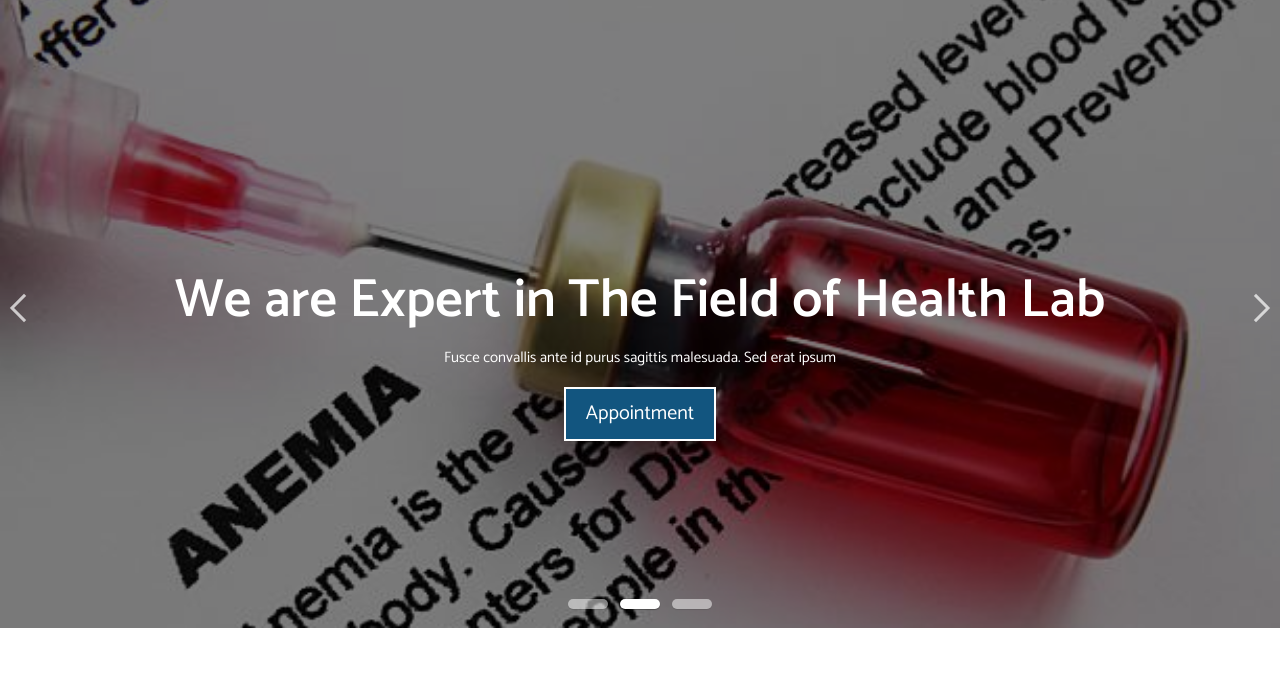
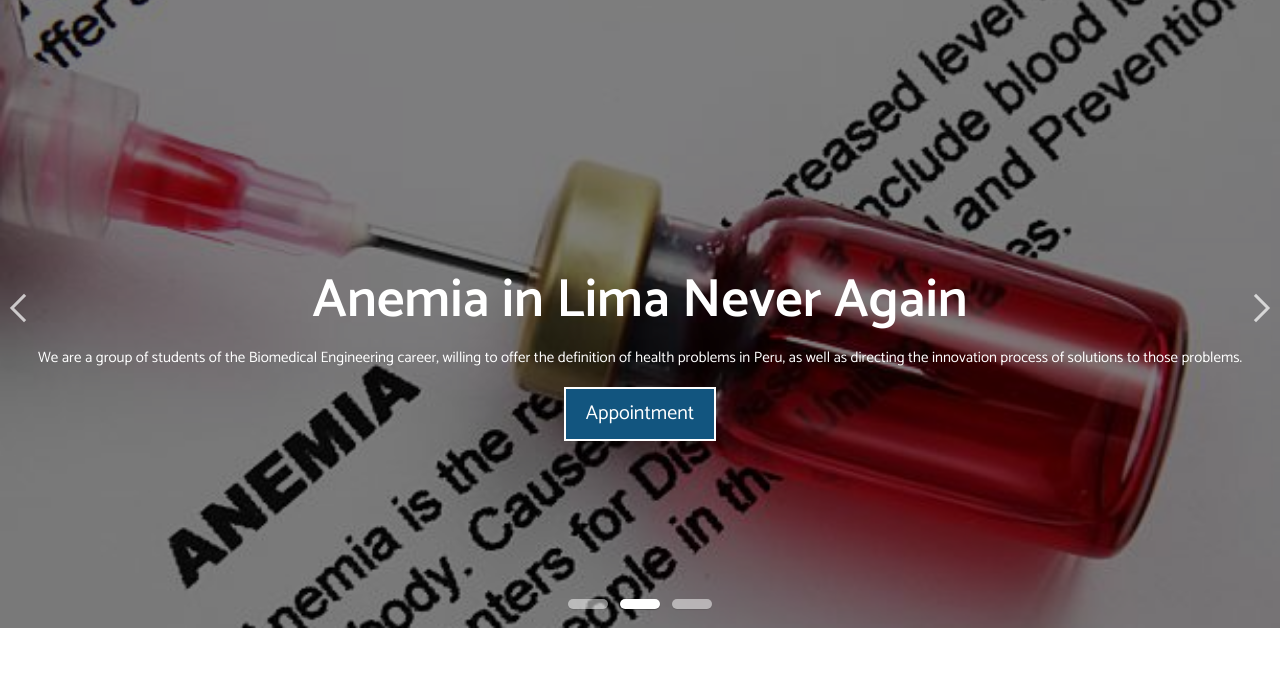
Before and after one commit to DairCortez/P-GINA-FINAL, a plain HTML site: page index.html in a window 1280 px wide. Both pictures are taken after a click on the link "anemia.nunca.más@gmail.com". Shown: the part 122-800 px from the top of the page. Drawn offline with Linux system fonts and the light colour scheme.

Commit message:
Update index.html

```diff
--- a/index.html
+++ b/index.html
@@ -104,8 +104,8 @@
 					<div class="pogoSlider-slide" data-transition="fade" data-duration="1500" style="background-image:url(images/slider-01.jpg);">
 						<div class="lbox-caption pogoSlider-slide-element">
 							<div class="lbox-details">
-								<h1>Welcome to Health Lab</h1>
-								<p>Fusce convallis ante id purus sagittis malesuada. Sed erat ipsum </p>
+								<h1>Anemia in Lima Never Again</h1>
+								<p>We are a group of students of the Biomedical Engineering career, willing to offer the definition of health problems in Peru, as well as directing the innovation process of solutions to those problems. </p>
 								<a href="#" class="btn">Contact Us</a>
 							</div>
 						</div>
@@ -113,8 +113,8 @@
 					<div class="pogoSlider-slide" data-transition="fade" data-duration="1500" style="background-image:url(images/slider-02.jpg);">
 						<div class="lbox-caption pogoSlider-slide-element">
 							<div class="lbox-details">
-								<h1>We are Expert in The Field of Health Lab</h1>
-								<p>Fusce convallis ante id purus sagittis malesuada. Sed erat ipsum</p>
+								<h1>Anemia in Lima Never Again</h1>
+								<p>We are a group of students of the Biomedical Engineering career, willing to offer the definition of health problems in Peru, as well as directing the innovation process of solutions to those problems.</p>
 								<a href="#appointment" class="btn">Appointment</a>
 							</div>
 						</div>
@@ -122,8 +122,8 @@
 					<div class="pogoSlider-slide" data-transition="fade" data-duration="1500" style="background-image:url(images/slider-03.jpg);">
 						<div class="lbox-caption pogoSlider-slide-element">
 							<div class="lbox-details">
-								<h1>Welcome to Health Lab</h1>
-								<p>Fusce convallis ante id purus sagittis malesuada. Sed erat ipsum </p>
+								<h1>Anemia in Lima Never Again</h1>
+								<p>We are a group of students of the Biomedical Engineering career, willing to offer the definition of health problems in Peru, as well as directing the innovation process of solutions to those problems. </p>
 								<a href="#" class="btn">Contact Us</a>
 							</div>
 						</div>
```
